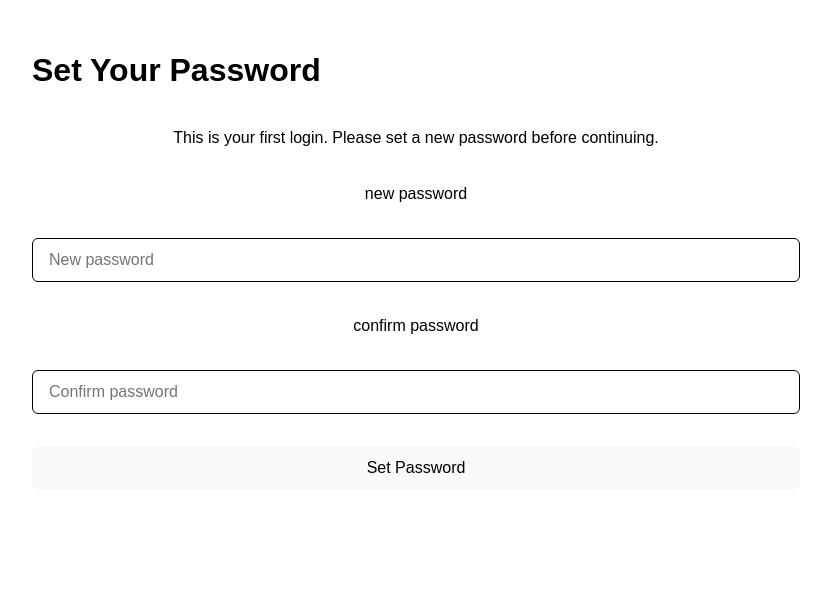
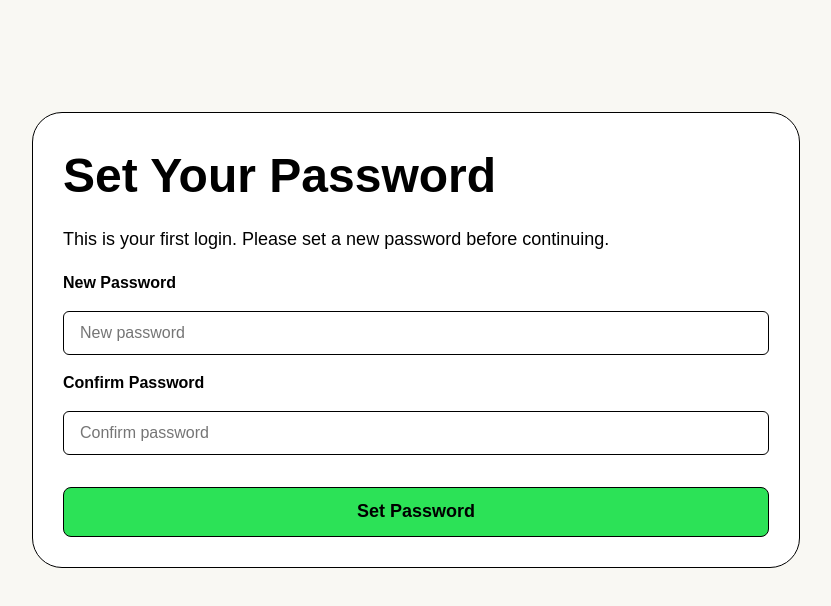
Before and after one commit to chrisb588/Tarnished, a React (Vite) app in the folder freshlast/: page /changePass in a window 1280 px wide. Shown: the top 606 px of the page, without its empty margins (224-1055 px from the left). Built offline with nearby package versions, Linux system fonts and the light colour scheme; no server answers.

Commit message:
added background color, finished change password screen
#f9f8f3 bg color
#2ce257 current for buttons

```diff
--- a/freshlast/src/App.css
+++ b/freshlast/src/App.css
@@ -6,10 +6,9 @@
 
 }
 body {
-  background-color: white;
+  background-color: #f9f8f3;
   color: black;
 }
-
 p {
   color: black;
 }
--- a/freshlast/src/pages/ChangePassword/ChangePassword.css
+++ b/freshlast/src/pages/ChangePassword/ChangePassword.css
@@ -1,4 +1,3 @@
-
 /* Targeting all text-based inputs uniformly */
 .change-pass-form{
     display: flex;
@@ -25,4 +24,29 @@
 .password-div{
     display: flex;
     flex-direction: column;
+    border: 1px solid black;
+    padding: 5px 30px 30px 30px;
+    border-radius: 30px;
+    margin-top: 10vh;
+    background-color: white;
 }
+button {
+    background-color: #2ce257;
+    color: black;
+    border: 1px solid black;
+    font-weight: bold;
+    font-size: large;
+    height: 50px;
+}
+h1 {
+    margin-bottom: 5px;
+    font-size: 48px;
+}
+label{
+    font-weight: bold;
+    align-self: flex-start;
+}
+p {
+    text-align: start;
+    font-size: large;
+}
--- a/freshlast/src/pages/ChangePassword/ChangePassword.jsx
+++ b/freshlast/src/pages/ChangePassword/ChangePassword.jsx
@@ -32,18 +32,20 @@ export default function ChangePassword() {
       <p>This is your first login. Please set a new password before continuing.</p>
       <form onSubmit={handleSubmit}
       className='change-pass-form'>
-        <p>new password</p>
+        <label for="newpass">New Password</label>
         <input
           type="password"
+          id="newpass"
           placeholder="New password"
           value={password}
           required
           onChange={(e) => setPassword(e.target.value)}
         />
-        <p>confirm password</p>
+        <label for="confirmpass">Confirm Password</label>
         <input
           type="password"
           placeholder="Confirm password"
+          id="confirmpass"
           value={confirm}
           required
           onChange={(e) => setConfirm(e.target.value)}
```
